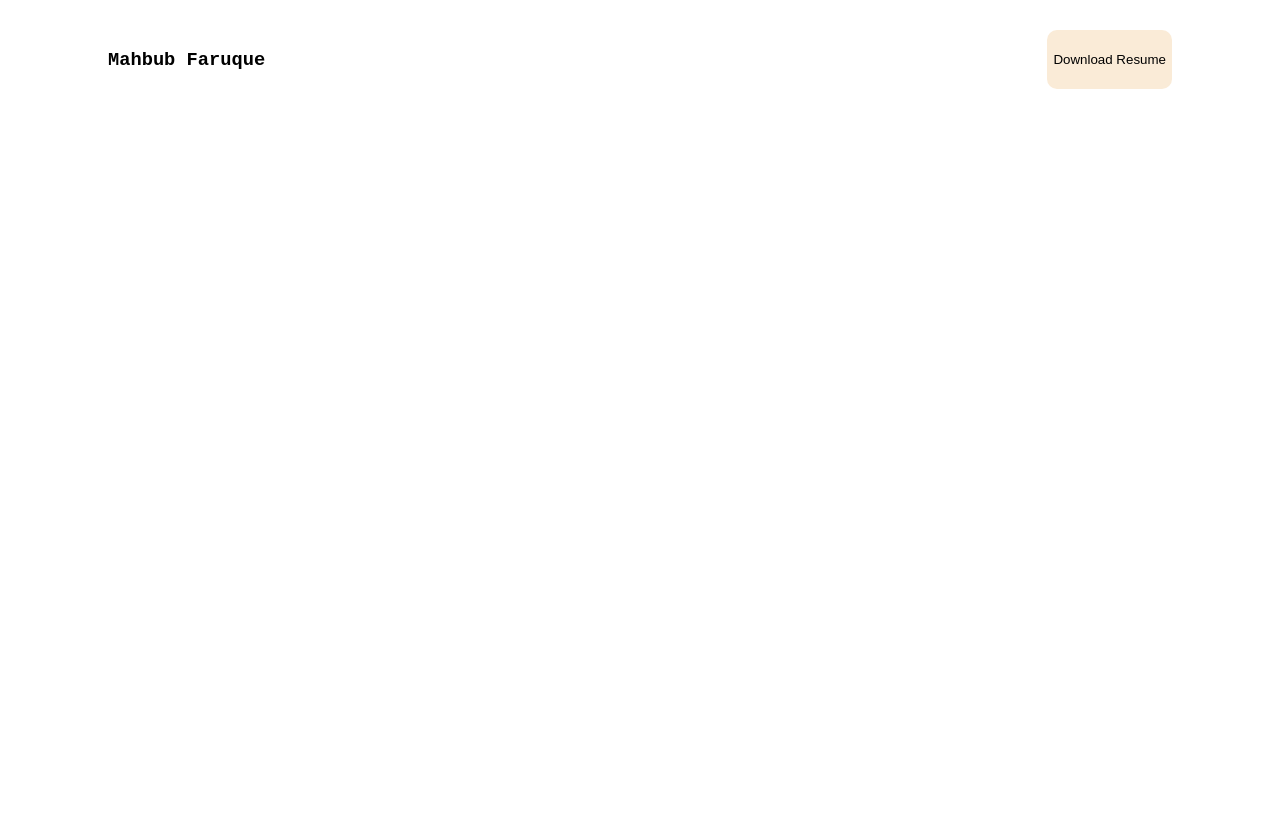
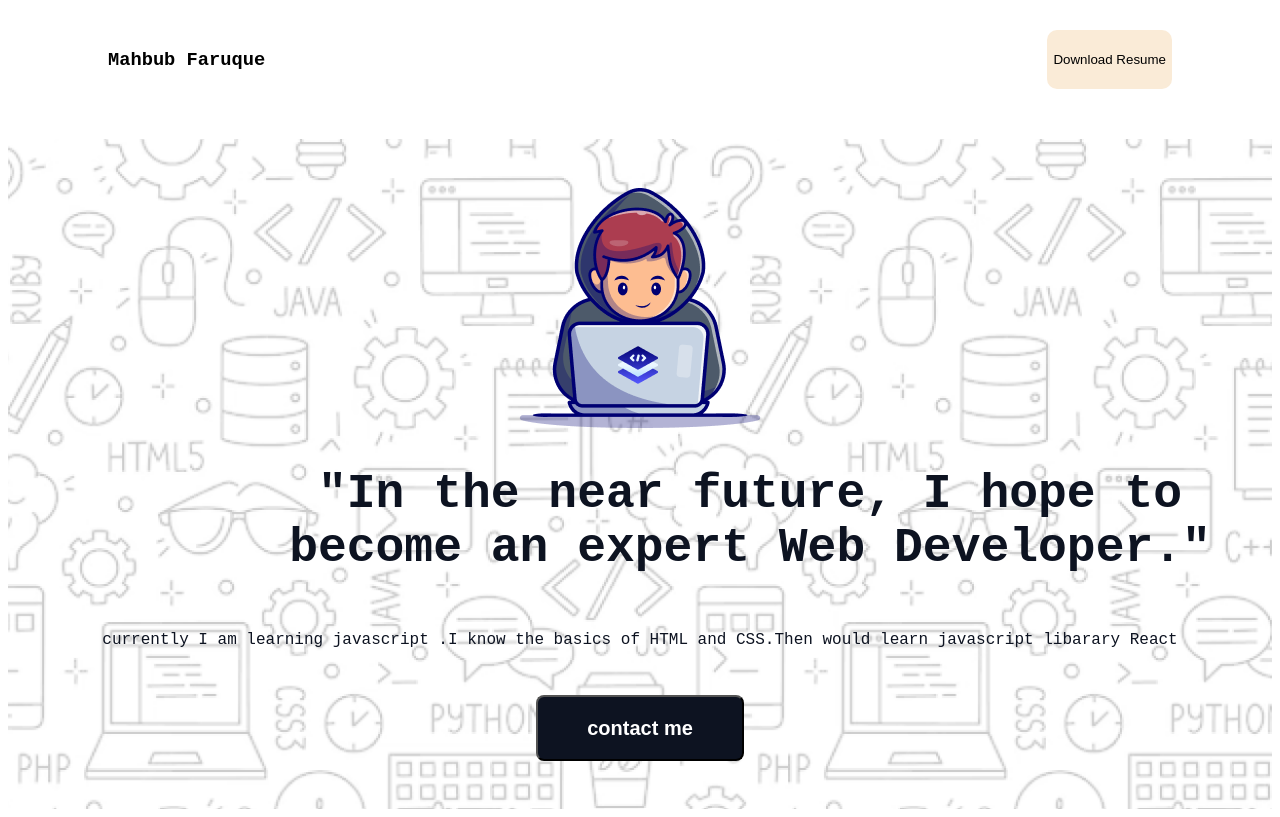
Before and after one commit to mahbub200/web-journey, a plain HTML site: page index.html in a window 1280 px wide. Drawn offline with Linux system fonts and the light colour scheme; a web font is replaced by a local one.

Commit message:
banner part is completed

```diff
--- a/index.html
+++ b/index.html
@@ -15,5 +15,16 @@
         </div>
       </nav>
     </header>
+    <main>
+      <section class="banner">
+        <img src="assets/Group.png" alt="" />
+        <h2>"In the near future, I hope to become an expert Web Developer."</h2>
+        <p>
+          currently I am learning javascript .I know the basics of HTML and
+          CSS.Then would learn javascript libarary React
+        </p>
+        <button>contact me</button>
+      </section>
+    </main>
   </body>
 </html>
--- a/styles/styles.css
+++ b/styles/styles.css
@@ -14,3 +14,48 @@ body {
   background-color: antiquewhite;
   border: none;
 }
+
+/* banner part  */
+.banner {
+  margin-top: 50px;
+  background-image: url("../assets/Hero-bg.png");
+  background-position: center;
+  background-size: cover;
+  /* background-repeat: no-repeat; */
+  max-width: 100%;
+  min-height: 670px;
+  display: flex;
+  align-items: center;
+  flex-direction: column;
+  justify-content: center;
+}
+.banner image {
+  width: 240px;
+  height: 240px;
+}
+.banner h2 {
+  font-size: 48px;
+  text-align: center;
+  font-weight: 800;
+  margin-left: 220px;
+  color: rgb(13, 19, 33);
+}
+.banner p {
+  color: rgb(13, 19, 33);
+
+  font-size: 16px;
+  font-weight: 400;
+  text-align: center;
+}
+
+.banner button {
+  border-radius: 8px;
+  background: rgb(13, 19, 33);
+  color: white;
+  font-size: 20px;
+  font-weight: 600;
+  width: 208px;
+  height: 66px;
+  margin-top: 30px;
+  text-align: center;
+}
```
